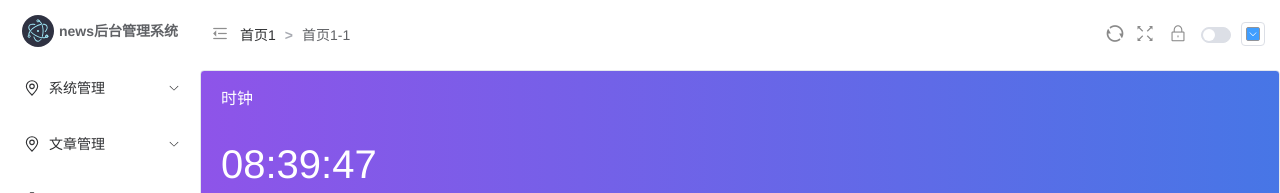
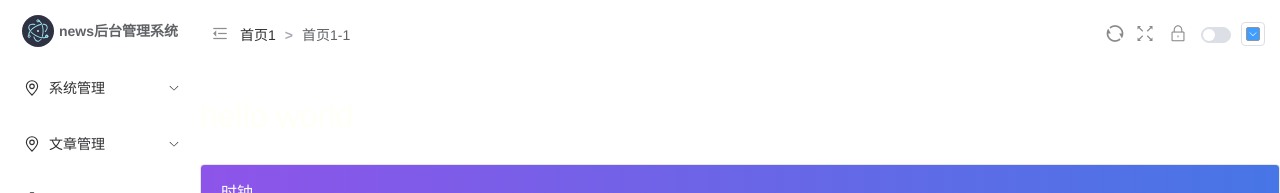
Before and after one commit to China-quanda/news-electron-admin, a Vue app: page /dashboard in a window 1280 px wide. Shown: the top 193 px of the page. Built offline with nearby package versions, Linux system fonts and the light colour scheme.

Commit message:
use vue-i18n

```diff
--- a/package.json
+++ b/package.json
@@ -32,7 +32,7 @@
     "element-plus": "^2.7.3",
     "nprogress": "^0.2.0",
     "pinia-plugin-persistedstate": "^3.2.1",
-    "vue-i18n": "9",
+    "vue-i18n": "^9.13.1",
     "vue-router": "4",
     "web-storage-cache": "^1.1.1"
   },
--- a/src/renderer/src/pages/dashboard/index.vue
+++ b/src/renderer/src/pages/dashboard/index.vue
@@ -1,5 +1,6 @@
 <template>
   <div>
+    <h1>{{ $t('message.hello') }}</h1>
     <time-card></time-card>
     <about-card></about-card>
     <progress-card></progress-card>
@@ -14,6 +15,9 @@ import AboutCard from './about.vue'
 import ProgressCard from './progress.vue'
 import VersionCard from './version.vue'
 import WelcomeCard from './welcome.vue'
+import { createI18n, useI18n } from 'vue-i18n'
+const { t } = useI18n()
+console.log(t('message.hello'))
 </script>
 
 <style scoped lang="scss"></style>
--- a/src/renderer/src/plugins/index.ts
+++ b/src/renderer/src/plugins/index.ts
@@ -1,6 +1,7 @@
 import type { App } from 'vue'
 import { pinia } from './pinia'
 import { setupElementPlus } from './element-plus'
+import { i18n } from './vue-i18n'
 // unocss
 import 'virtual:uno.css'
 // https://unocss.dev/guide/style-reset#normalize-css
@@ -9,4 +10,5 @@ import '@unocss/reset/normalize.css'
 export const initPlugins = (app: App<Element>) => {
   setupElementPlus(app)
   app.use(pinia)
+  app.use(i18n)
 }
--- /dev/null
+++ b/src/renderer/src/plugins/vue-i18n.ts
@@ -0,0 +1,20 @@
+import { createI18n } from 'vue-i18n'
+
+export const i18n = createI18n({
+  // something vue-i18n options here ...
+  locale: 'en',
+  legacy: false, // you must specify 'legacy: false' option
+  fallbackLocale: 'en',
+  messages: {
+    en: {
+      message: {
+        hello: 'hello world'
+      }
+    },
+    ja: {
+      message: {
+        hello: 'こんにちは、世界'
+      }
+    }
+  }
+})
```
Also changed, not shown: 1 other file (tests, documents, lock files or other folders).
